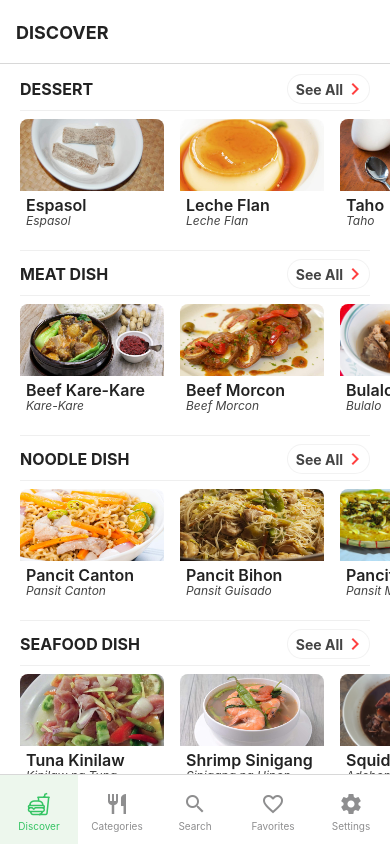
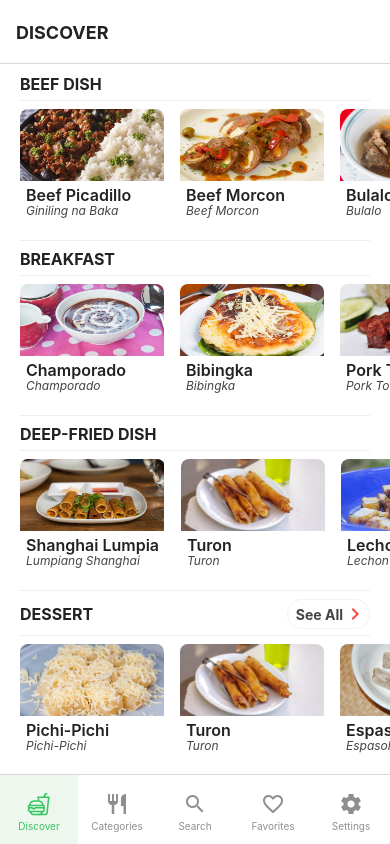
Before and after one commit to godkingjay/Authentic-Pinoy-Recipes-App, a React Native app: screen /Discover in a window 390 px wide. Built offline with nearby package versions, Linux system fonts and the light colour scheme.

Commit message:
ADD: Discover | Type Randomizer

```diff
--- a/assets/FoodsDB/discoverCategoriesDB.js
+++ /dev/null
@@ -1,11 +0,0 @@
-const discoverCategories = [
-  { name: "Dessert", list: [] },
-  { name: "Meat Dish", list: [] },
-  { name: "Noodle Dish", list: [] },
-  { name: "Seafood Dish", list: [] },
-  { name: "Snack", list: [] },
-  { name: "Stew", list: [] },
-  { name: "Street Food", list: [] }
-];
-
-export default discoverCategories;
--- a/assets/component/horizontalCardsContainer.js
+++ b/assets/component/horizontalCardsContainer.js
@@ -43,7 +43,11 @@ export default function HorizontalCardsContainer({ navigation, route, foodCatego
     <View style = { styles.cardsContainer }>
       <View style={ styles.cardsLabelContainer }>
         <Text style = { styles.foodCategoryName }>{ (foodCategory.name).toUpperCase() }</Text>
-        <DiscoverSeeAll navigation={ navigation } route={ route } foodType={ foodCategory.name }/>
+        {foods.length >= 6 ? (
+          <DiscoverSeeAll navigation={ navigation } route={ route } foodType={ foodCategory.name }/>
+        ) : (
+          null
+        )}
       </View>
       <View style={ styles.divider }></View>
       <FlatList
--- a/assets/controller/query.js
+++ b/assets/controller/query.js
@@ -1,6 +1,7 @@
 import PinoyFoods from "../FoodsDB/foodsDB";
 import FavFood from "../FoodsDB/favFoodDB";
 import Ingredients from "../FoodsDB/ingedientDB";
+import foodCategory from "../FoodsDB/foodCategories";
 
 function compareStrings(a, b) {
   a = a.toLowerCase();
@@ -12,6 +13,16 @@ function compareStrings(a, b) {
 export async function categoryFoods(category = "Main Course") {
   let result = PinoyFoods.filter(({ type }) => type.find((str) => str == category));
   return result;
+}
+
+export async function discoverFoodCategories(){
+  let result = [];
+  for(let i = 1; i < foodCategory.length; i++){
+    let foods = PinoyFoods.filter(({ type }) => type.find((str) => str == foodCategory[i].name));
+    if(foods.length >= 5) result.push(foodCategory[i]);
+  }
+
+  return(result);
 }
 
 export async function discoverFoods(category = "Main Course") {
--- a/screens/Discover.js
+++ b/screens/Discover.js
@@ -1,11 +1,25 @@
 import React from "react";
+import { useEffect } from "react";
+import { useState } from "react";
 import { ScrollView } from "react-native";
 import { StyleSheet, View } from "react-native";
 import HorizontalCardsContainer from "../assets/component/horizontalCardsContainer";
-import discoverCategories from "../assets/FoodsDB/discoverCategoriesDB";
+import { discoverFoodCategories } from "../assets/controller/query";
 import globalStyles from "../assets/styles/globalStyles";
 
 export default function Discover({ navigation, route }) {
+  const [ discoverCategories, setDiscoverCategories ] = useState([]);
+
+  useEffect(() => {
+    discoverFoodCategories()
+      .then(data => {
+        setDiscoverCategories(data);
+      })
+      .catch(error => {
+        alert(error)
+      });
+  }, []);
+
   return(
     <ScrollView style={ globalStyles.screen }>
       <View style = { styles.horizontalCardsContainer }>
```
